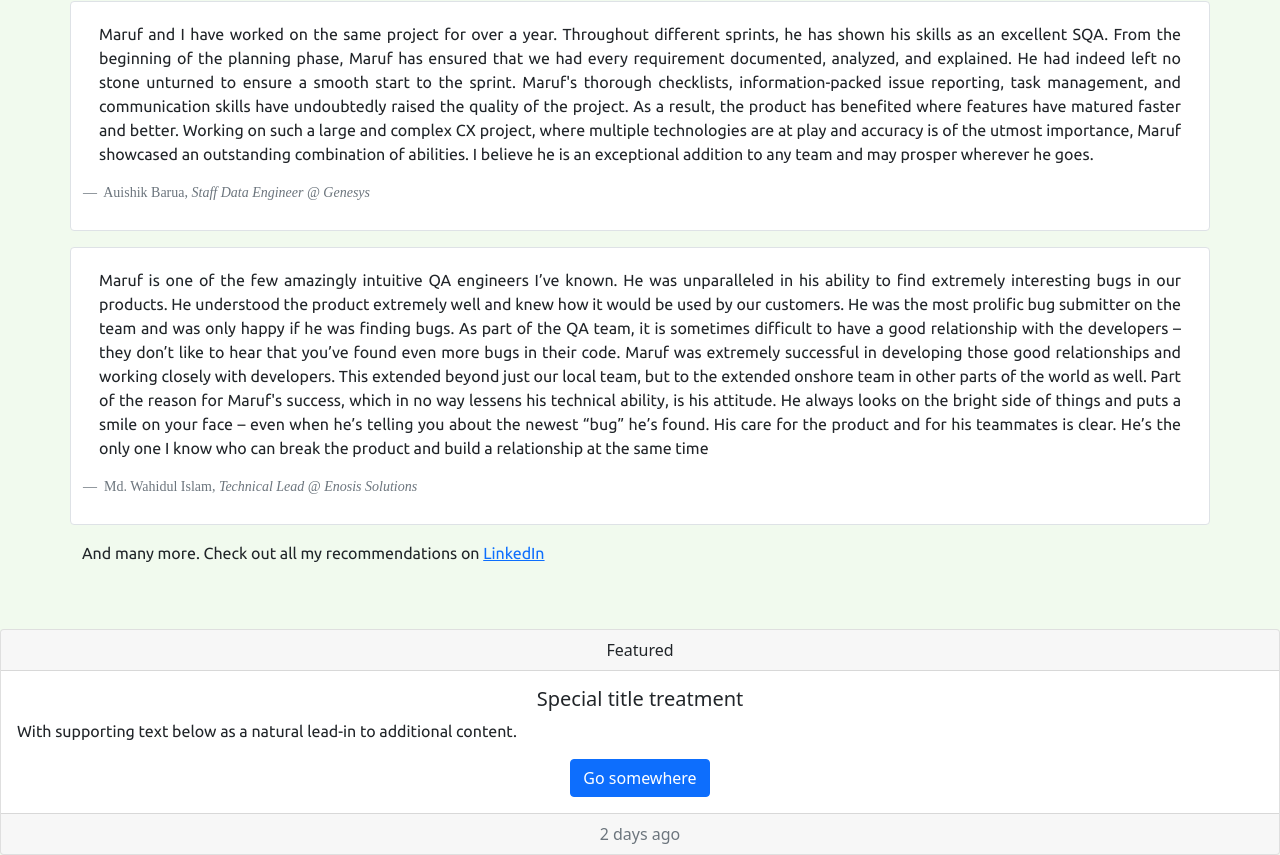
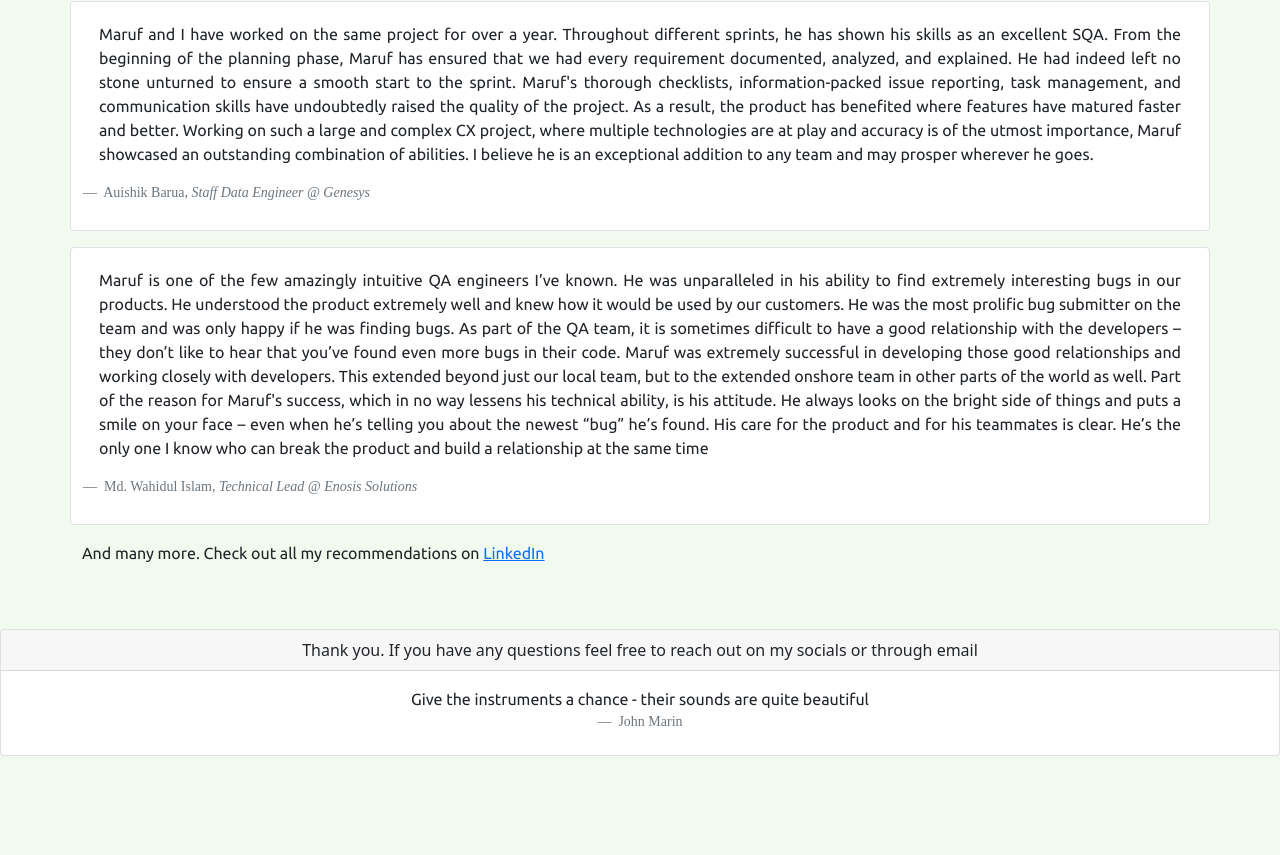
Before and after one commit to MarufMonem/Personal_website, a plain HTML site: page Index.html in a window 1280 px wide. Shown: the part 3949-4804 px from the top of the page. After the commit the page ends 4705 px from the top, so only its background shows below. Drawn offline with nearby package versions, Linux system fonts and the light colour scheme; a web font is replaced by a local one.

Commit message:
Footer section updated

```diff
--- a/Index.html
+++ b/Index.html
@@ -497,20 +497,19 @@
         </div>
     </div>
 
+
     <!-- Footer -->
     <div class="card text-center mt-5">
-        <div class="card-header">
-            Featured
+        <div class="card-header" >
+            Thank you. If you have any questions feel free to reach out on my socials or through email
         </div>
-        <div class="card-body">
-            <h5 class="card-title">Special title treatment</h5>
-            <p class="card-text">With supporting text below as a natural lead-in to additional content.</p>
-            <a href="#" class="btn btn-primary">Go somewhere</a>
-        </div>
-        <div class="card-footer text-muted">
-            2 days ago
-        </div>
+
+            <blockquote class="blockquote mt-3">
+                <p class="text-center">Give the instruments a chance - their sounds are quite beautiful</p>
+              </blockquote>
+              <figcaption class="blockquote-footer">
+                John Marin
+              </figcaption>
     </div>
 </body>
-
 </html>
```
